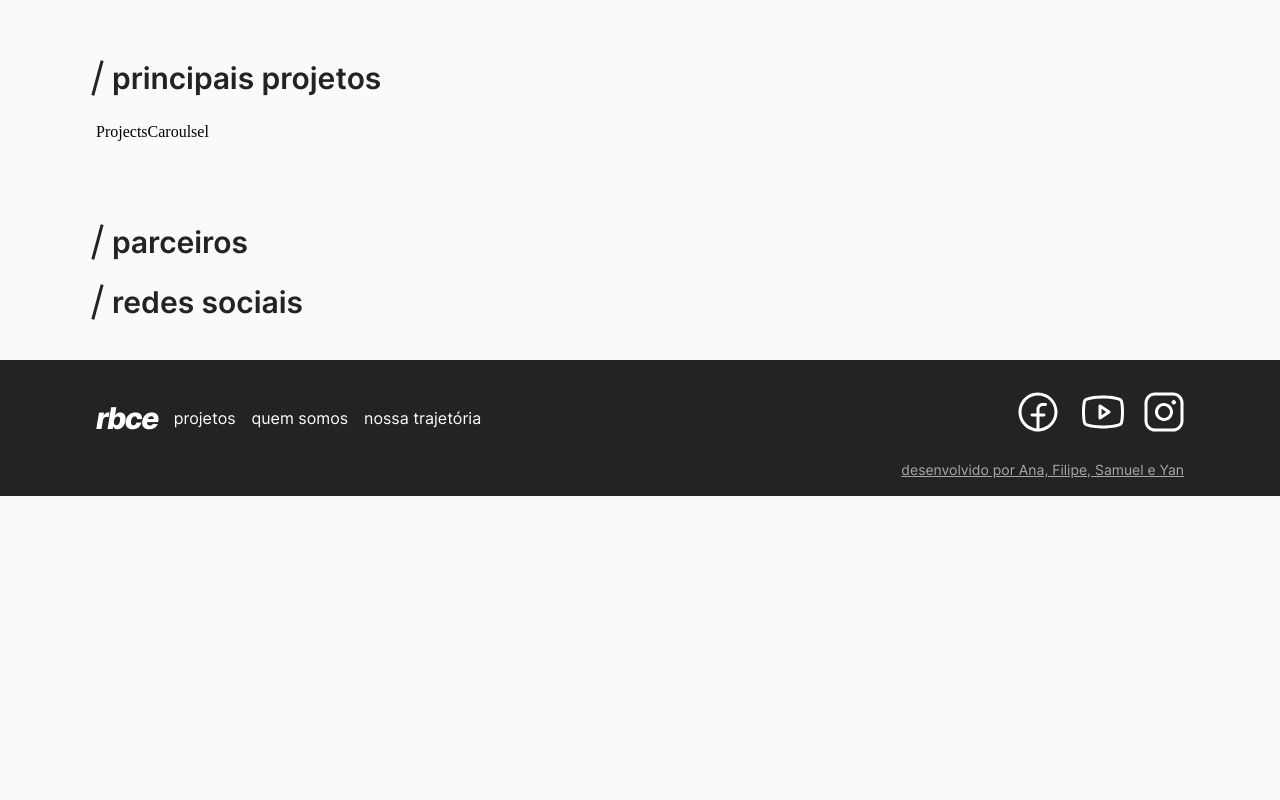
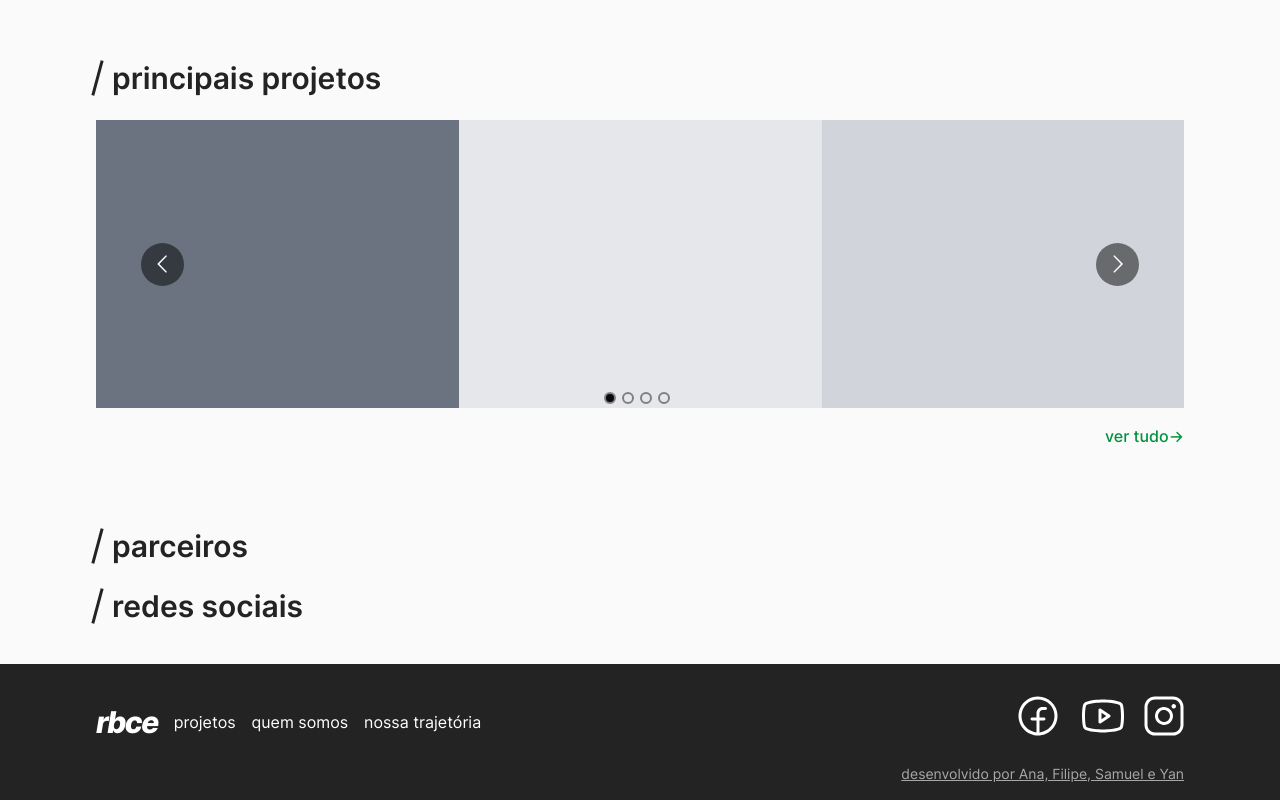
Before and after one commit to team-rbce/rbce, a React (Vite) app: page / in a window 1280 px wide. Shown: the part 1580-2380 px from the top of the page. Before the commit the page ends 2076 px from the top, so only its background shows below. Built offline with nearby package versions, Linux system fonts and the light colour scheme.

Commit message:
adding project section

```diff
--- a/src/components/Carousel/HomeCarousel/HomeCarousel.jsx
+++ b/src/components/Carousel/HomeCarousel/HomeCarousel.jsx
@@ -22,6 +22,7 @@ export default function HomeCarousel() {
       items: 1,
     },
   };
+
   return (
     <Carousel responsive={ responsive } showDots keyBoardControl customTransition="all .5" transitionDuration={ 500 } infinite autoPlay draggable={ false }>
 
--- a/src/components/Carousel/ProjectsCarousel/ProjectsCaroulsel.jsx
+++ b/src/components/Carousel/ProjectsCarousel/ProjectsCaroulsel.jsx
@@ -1,7 +1,34 @@
 import React from 'react';
+import Carousel from 'react-multi-carousel';
+import 'react-multi-carousel/lib/styles.css';
 
 export default function ProjectsCaroulsel() {
+  const responsive = {
+    superLargeDesktop: {
+      breakpoint: { max: 4000, min: 1024 },
+      items: 4,
+    },
+    desktop: {
+      breakpoint: { max: 1024, min: 768 },
+      items: 3,
+    },
+    tablet: {
+      breakpoint: { max: 768, min: 640 },
+      items: 2,
+    },
+    mobile: {
+      breakpoint: { max: 640, min: 0 },
+      items: 1,
+    },
+  };
   return (
-    <div>ProjectsCaroulsel</div>
+    <Carousel responsive={ responsive } showDots keyBoardControl customTransition="all .5" transitionDuration={ 500 } infinite draggable={ false }>
+
+      <div className="h-72 bg-gray-500 w-full" />
+      <div className="h-72 bg-gray-200 w-full" />
+      <div className="h-72 bg-gray-300 w-full" />
+      <div className="h-72 bg-gray-100 w-full" />
+
+    </Carousel>
   );
 }
--- a/src/pages/Home/Home.jsx
+++ b/src/pages/Home/Home.jsx
@@ -1,5 +1,6 @@
 import React from 'react';
 
+import { Link } from 'react-router-dom';
 import Title from '../../components/Title/Title';
 import HomeCarousel from '../../components/Carousel/HomeCarousel/HomeCarousel';
 import ProjectsCaroulsel from '../../components/Carousel/ProjectsCarousel/ProjectsCaroulsel';
@@ -9,7 +10,7 @@ export default function Home() {
   return (
     <div className="relative">
       <HomeCarousel />
-      <div className="px-3 py-4 sm:px-10 md:px-16 lg:px-24 h-full">
+      <div className="px-3 py-4 sm:px-10 md:px-16 lg:px-24 h-full font-Inter">
         <div className="mb-20">
           <Title>Nossa causa</Title>
           <p className="text-lg font-Inter text-justify">
@@ -23,6 +24,7 @@ export default function Home() {
         <div className="mb-20">
           <Title>Principais projetos</Title>
           <ProjectsCaroulsel />
+          <Link to="projetos" className="text-right block lowercase after:content-['→'] text-color-tertiary after:text-base font-medium mt-4">Ver Tudo</Link>
         </div>
         <Title>Parceiros</Title>
         <Title>Redes sociais</Title>
```
